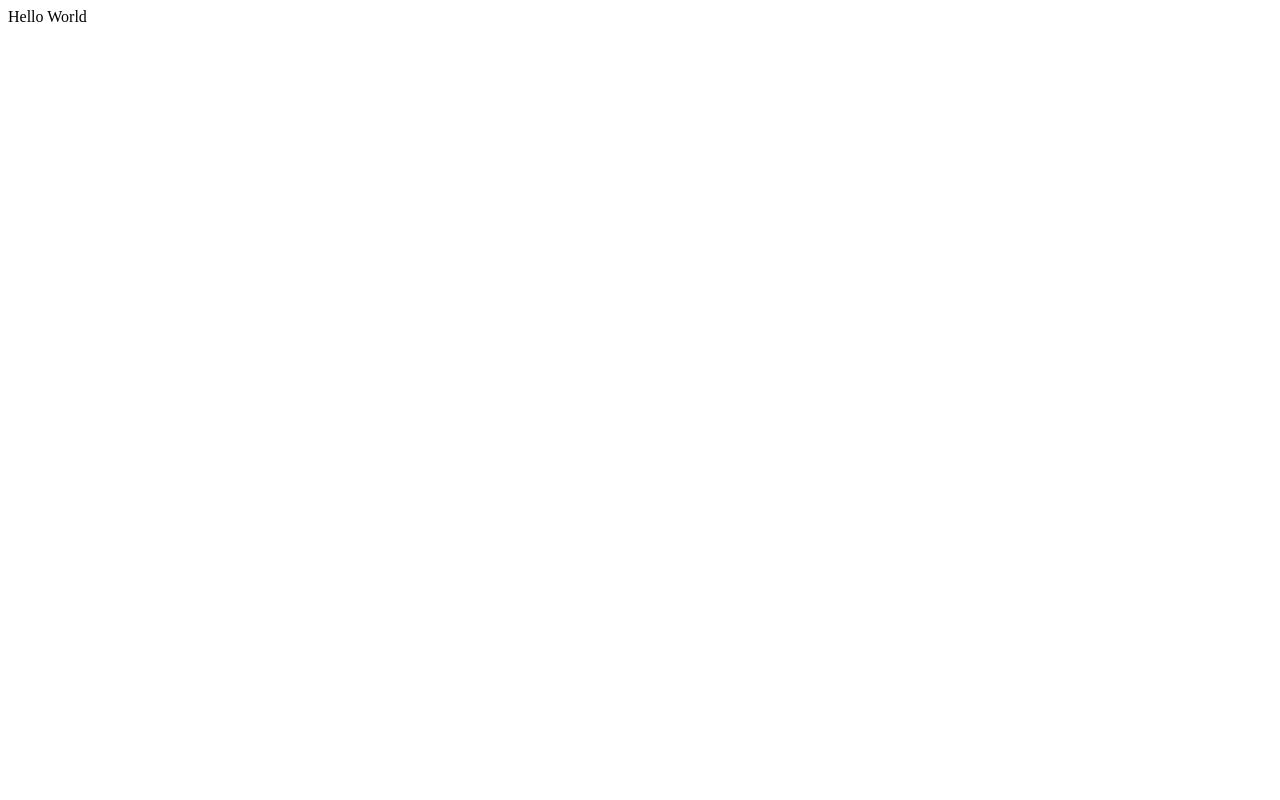
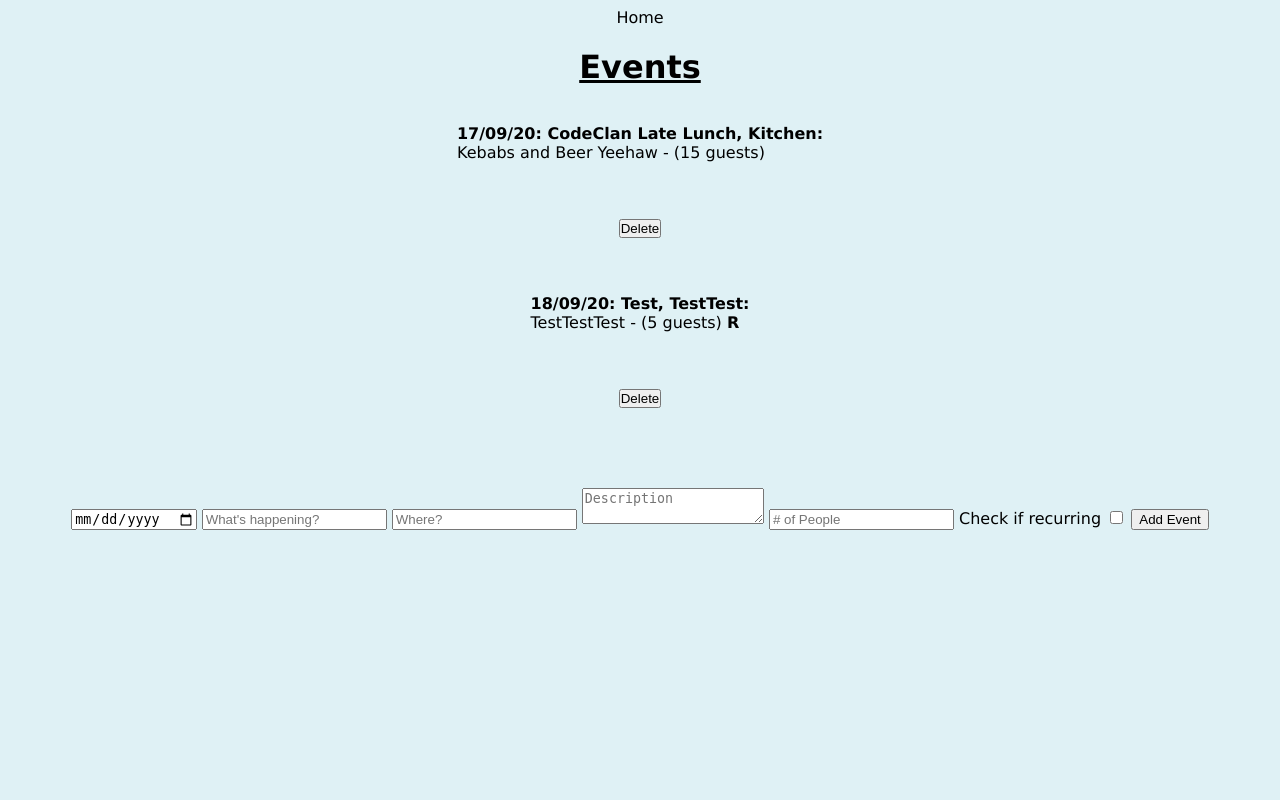
Before and after one commit to sstewart1993/g21_coursework, a Flask app: page / in a window 1280 px wide. Before the commit the page is almost empty. Run offline with Flask 2, Linux system fonts and the light colour scheme.

Commit message:
added w3d4

```diff
--- /dev/null
+++ b/classwork/week_03/day_04/flask_lab/app/__init__.py
@@ -0,0 +1,5 @@
+from flask import Flask
+
+app = Flask(__name__)
+
+from app import controller
--- /dev/null
+++ b/classwork/week_03/day_04/flask_lab/app/controller.py
@@ -0,0 +1,31 @@
+from flask import render_template, request
+from app import app
+from app.models.event import *
+from app.models.event_list import *
+
+@app.route('/')
+def index():
+    return render_template('index.html', title='Home', events=events_list)
+
+
+@app.route('/add-event', methods=['POST'])
+def add_event():
+    date = request.form['date']
+    name = request.form['name']
+    location = request.form['room_location']
+    description = request.form['description']
+    number_of_people = request.form['number_of_guests']
+    if request.form.get('recurring'):
+        recurring = True
+    else:
+        recurring = False
+    new_event = Event(date, name, number_of_people, location, description, recurring)
+    add_new_event(new_event)
+    return render_template('index.html', title='Home', events=events_list)
+
+
+@app.route('/del-event')
+def del_event():
+    event = request.form['event']
+    delete_event(event)
+    return render_template('index.html', title='Home', events=events_list)
--- /dev/null
+++ b/classwork/week_03/day_04/flask_lab/app/models/event_list.py
@@ -0,0 +1,12 @@
+from app.models.event import *
+
+event1 = Event("17/09/20", "CodeClan Late Lunch", 15, "Kitchen", "Kebabs and Beer Yeehaw", False)
+event2 = Event("18/09/20", "Test", 5, "TestTest", "TestTestTest", True)
+
+events_list = [event1, event2]
+
+def add_new_event(event):
+    events_list.append(event)
+
+def delete_event(event):
+    events_list.remove(event)
--- /dev/null
+++ b/classwork/week_03/day_04/flask_lab/app/static/styles.css
@@ -0,0 +1,19 @@
+body {
+    font-family: Verdana, Geneva, Tahoma, sans-serif;
+    display: flex;
+    flex-direction: column;
+    align-items: center ;
+    background-color: rgb(223, 241, 245);
+}
+
+body > a {
+    text-decoration: none;
+    color: black
+}
+form {
+    padding:40px;
+}
+
+.delbutton {
+    padding:0;
+}
--- /dev/null
+++ b/classwork/week_03/day_04/flask_lab/app/templates/base.html
@@ -0,0 +1,18 @@
+<!DOCTYPE html>
+<html lang="en">
+<head>
+    <meta charset="UTF-8">
+    <meta name="viewport" content="width=device-width, initial-scale=1.0">
+    <title>{{ title }} - My Events List</title>
+    <link rel="stylesheet" href="{{ url_for('static', filename='styles.css') }}">
+</head>
+<body>
+
+    <a href="/">Home</a>
+
+    {% block content %}
+
+
+    {% endblock %}
+</body>
+</html>
--- /dev/null
+++ b/classwork/week_03/day_04/flask_lab/app/templates/index.html
@@ -0,0 +1,38 @@
+{% extends "base.html" %}
+
+{% block content %}
+
+<h1><u>Events</u></h1>
+
+    {% for event in events %}
+    <p> <b>{{event.date}}:   {{ event.name }}, {{ event.room_location }}:</b>
+    <br>{{ event.description }} - ({{ event.number_of_guests}})
+        {% if event.recurring == True %}
+        <b>R</b></p>
+        {% endif %}
+
+        <form action="/del-event">
+        <input type="submit" name=deletebutton value="Delete" class="delbutton">
+        </form>
+
+    {% endfor %}
+
+    <form action="/add-event" method="POST">
+        <label for="date"></label>
+        <input type="date" name="date" id="date">
+        <label for="name"></label>
+        <input type="text" name="name" id="name" placeholder="What's happening?">
+        <label for="room_location"></label>
+        <input type="text" name="room_location" placeholder="Where?">
+        <label for="description"></label>
+        <textarea name="description" rows="2" placeholder="Description"></textarea>
+        <label for="number_of_guests"></label>
+        <input type="text" name="number_of_guests" placeholder="# of People">
+        <label for="recurring">Check if recurring</label>
+        <input type="checkbox" name="recurring">
+        <input type="submit" value="Add Event">
+
+
+    </form>
+
+{% endblock %}
--- /dev/null
+++ b/classwork/week_03/day_04/flask_lab/events.py
@@ -0,0 +1 @@
+from app import app
```
Also changed, not shown: classwork/week_03/day_03/templates/flask_templates_start/app/controller.py (+11 -2 lines), classwork/week_03/day_03/templates/flask_templates_start/app/templates/base.html (added, +16 -0 lines), classwork/week_03/day_03/templates/flask_templates_start/app/templates/index.html (+11 -10 lines), classwork/week_03/day_04/flask_lab/app/models/event.py (added, +9 -0 lines), classwork/week_03/day_04/flask_lab/app/models/__init__.py (added), classwork/week_03/day_04/flask_lab/app/models/__pycache__.py (added), 1 other file.
